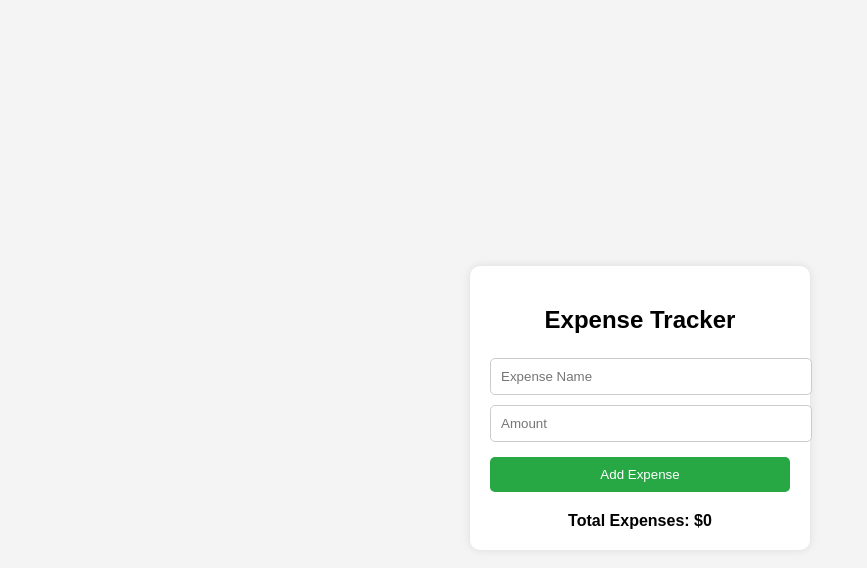
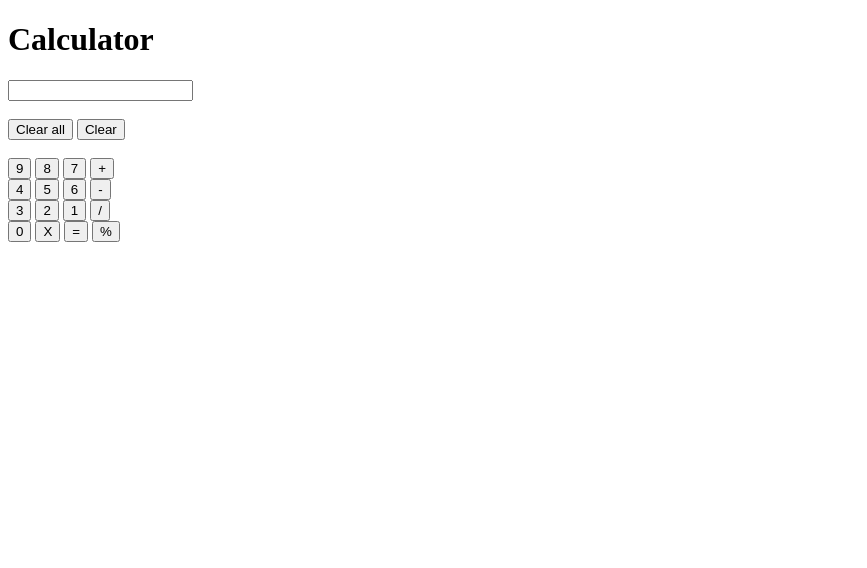
Before and after one commit to Abdulrafay2637/vip_website, a plain HTML site: page index.html in a window 1280 px wide. Shown: the whole page, without its empty margins (0-867 px from the left). Drawn offline with Linux system fonts and the light colour scheme.

Commit message:
Add files via upload

```diff
--- a/app.js
+++ b/app.js
@@ -1,32 +1,24 @@
-let totalExpenses = 0;
+/*
+function abc(){
 
-function addExpense() {
-    let name = document.getElementById("expense-name").value;
-    let amount = parseFloat(document.getElementById("expense-amount").value);
-    if (name === "" || isNaN(amount) || amount <= 0) {
-        alert("Please enter valid expense details.");
-        return;
-    }
 
-    let expenseList = document.getElementById("expense-list");
-    let expenseItem = document.createElement("div");
-    expenseItem.classList.add("expense-item");
+      document.getElementById('ttt').innerHTML = 'Hello world'
+      document.getElementById('anc').style.display = 'none'
+    //document.getElementById('anc').innerHTML = 'Lorem ipsum dolor sit amet, consectetur adipisicing elit. Ex officia nobis modi? Eius ipsum aliquid, fuga mollitia amet beatae ducimus accusantium aut, distinctio fugiat ratione quo quia. Praesentium, rem laborum?'
+    //alert('Hello world')
+   // document.getElementById('abc').innerHTML = 'Hello world'
 
-    expenseItem.innerHTML = `
-        <span>${name}: $${amount.toFixed(2)}</span>
-        <button class="delete-btn" onclick="deleteExpense(this, ${amount})">Delete</button>
-    `;
-
-    expenseList.appendChild(expenseItem);
-    totalExpenses += amount;
-    document.getElementById("total-expenses").innerText = totalExpenses.toFixed(2);
-
-    document.getElementById("expense-name").value = "";
-    document.getElementById("expense-amount").value = "";
 }
 
-function deleteExpense(element, amount) {
-    element.parentElement.remove();
-    totalExpenses -= amount;
-    document.getElementById("total-expenses").innerText = totalExpenses.toFixed(2);
+//abc()
+
+*/
+
+function cooking(e){
+  document.getElementById('inp').value += e
 }
+
+function eq(){
+  var a = document.getElementById('inp')
+  a.value = eval(a.value)
+}
--- a/index.html
+++ b/index.html
@@ -1,85 +1,60 @@
-
-    <!DOCTYPE html>
+<!DOCTYPE html>
 <html lang="en">
 <head>
     <meta charset="UTF-8">
     <meta name="viewport" content="width=device-width, initial-scale=1.0">
-    <title>Expense Tracker</title>
-    <style>
-        body {
-            font-family: Arial, sans-serif;
-            display: flex;
-            justify-content: center;
-            align-items: center;
-            height: 100vh;
-            background-color: #f4f4f4;
-        }
-        .container {
-            background: white;
-            padding: 20px;
-            border-radius: 10px;
-            box-shadow: 0 0 10px rgba(0, 0, 0, 0.1);
-            width: 300px;
-            text-align: center;
-        }
-        .square-inputs input {
-            width: 100%;
-            padding: 10px;
-            margin: 5px 0;
-            border: 1px solid #ccc;
-            border-radius: 5px;
-        }
-        button {
-            width: 100%;
-            padding: 10px;
-            background: #28a745;
-            color: white;
-            border: none;
-            border-radius: 5px;
-            cursor: pointer;
-            margin-top: 10px;
-        }
-        button:hover {
-            background: #218838;
-        }
-        .expense-list {
-            margin-top: 20px;
-            text-align: left;
-        }
-        .expense-item {
-            background: #ddd;
-            padding: 10px;
-            margin: 5px 0;
-            display: flex;
-            justify-content: space-between;
-            align-items: center;
-            border-radius: 5px;
-        }
-        .delete-btn {
-            background: red;
-            color: white;
-            border: none;
-            padding: 5px;
-            cursor: pointer;
-            border-radius: 5px;
-        }
-        .total {
-            margin-top: 15px;
-            font-weight: bold;
-        }
-    </style>
+    <title>Document</title>
 </head>
 <body>
-    <div class="container">
-        <h2>Expense Tracker</h2>
-        <div class="square-inputs">
-            <input type="text" id="expense-name" placeholder="Expense Name">
-            <input type="number" id="expense-amount" placeholder="Amount">
+    <div>
+        <div>
+            <h1>Calculator</h1>
         </div>
-        <button onclick="addExpense()">Add Expense</button>
-        <div class="expense-list" id="expense-list"></div>
-        <div class="total">Total Expenses: $<span id="total-expenses">0</span></div>
+        <div>
+            <input readonly type="" name="" id="inp">
+        </div>
+        <br>
+        <div>
+            <button>Clear all</button>
+            <button>Clear</button>
+        </div>
+        <br>
+        <div>
+            <button onclick="cooking(9)">9</button>
+            <button onclick="cooking(8)">8</button>
+            <button onclick="cooking(7)">7</button>
+            <button onclick="cooking('+')">+</button>
+        </div>
+        <div>
+            <button onclick="cooking(4)">4</button>
+            <button onclick="cooking(5)">5</button>
+            <button onclick="cooking(6)">6</button>
+            <button onclick="cooking('-')">-</button>
+        </div>
+        <div>
+            <button onclick="cooking(3)">3</button>
+            <button onclick="cooking(2)">2</button>
+            <button onclick="cooking(1)">1</button>
+            <button onclick="cooking('/')">/</button>
+        </div>
+        <div>
+            <button onclick="cooking(0)">0</button>
+            <button onclick="cooking('X')">X</button>
+            <button onclick="eq()">=</button>
+            <button >%</button>
+        </div>
     </div>
+    <!--
+    <p id="abc">
+        Lorem ipsum dolor sit amet, consectetur adipisicing elit. Ex officia nobis modi? Eius ipsum aliquid, fuga mollitia amet beatae ducimus accusantium aut, distinctio fugiat ratione quo quia. Praesentium, rem laborum?
+        <p id="ttt">
+
+        </p>
+        <a id="anc" onclick="abc()" href="#">Read more</a>
+
+    </p> -->
+
+  <!-- <button onclick="abc()">Click me</button> -->
 
     <script src="app.js"></script>
 </body>
```
